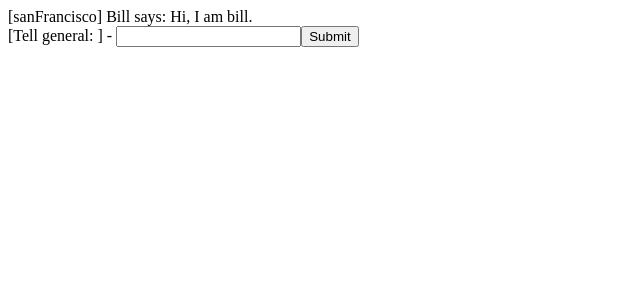
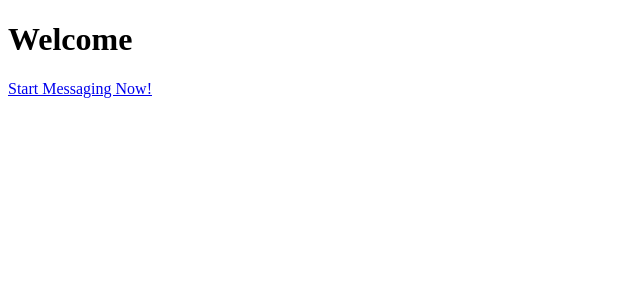
Before and after one commit to BlindBane/s-chat, a React app: page / in a window 1280 px wide. Shown: the top 300 px of the page, without its empty margins (0-640 px from the left). Built offline with nearby package versions, Linux system fonts and the light colour scheme.

Commit message:
(feat) Added Browser Router to App

```diff
--- a/client/App.jsx
+++ b/client/App.jsx
@@ -1,11 +1,16 @@
 import React from 'react'
-import { BrowserRouter, Router } from 'react-router-dom'
+import { BrowserRouter, Route, Switch } from 'react-router-dom'
 import Messenger from './components/messenger/Messenger'
-
+import Landing from './components/Landing'
 const App = () => (
-  <div>
-    <Messenger />
-  </div>
+  <BrowserRouter>
+    <div className='app'>
+      <Switch>
+        <Route exact path='/' component={Landing} />
+        <Route path='/messenger' component={Messenger} />
+      </Switch>
+    </div>
+  </BrowserRouter>
 )
 
 export default App
```
